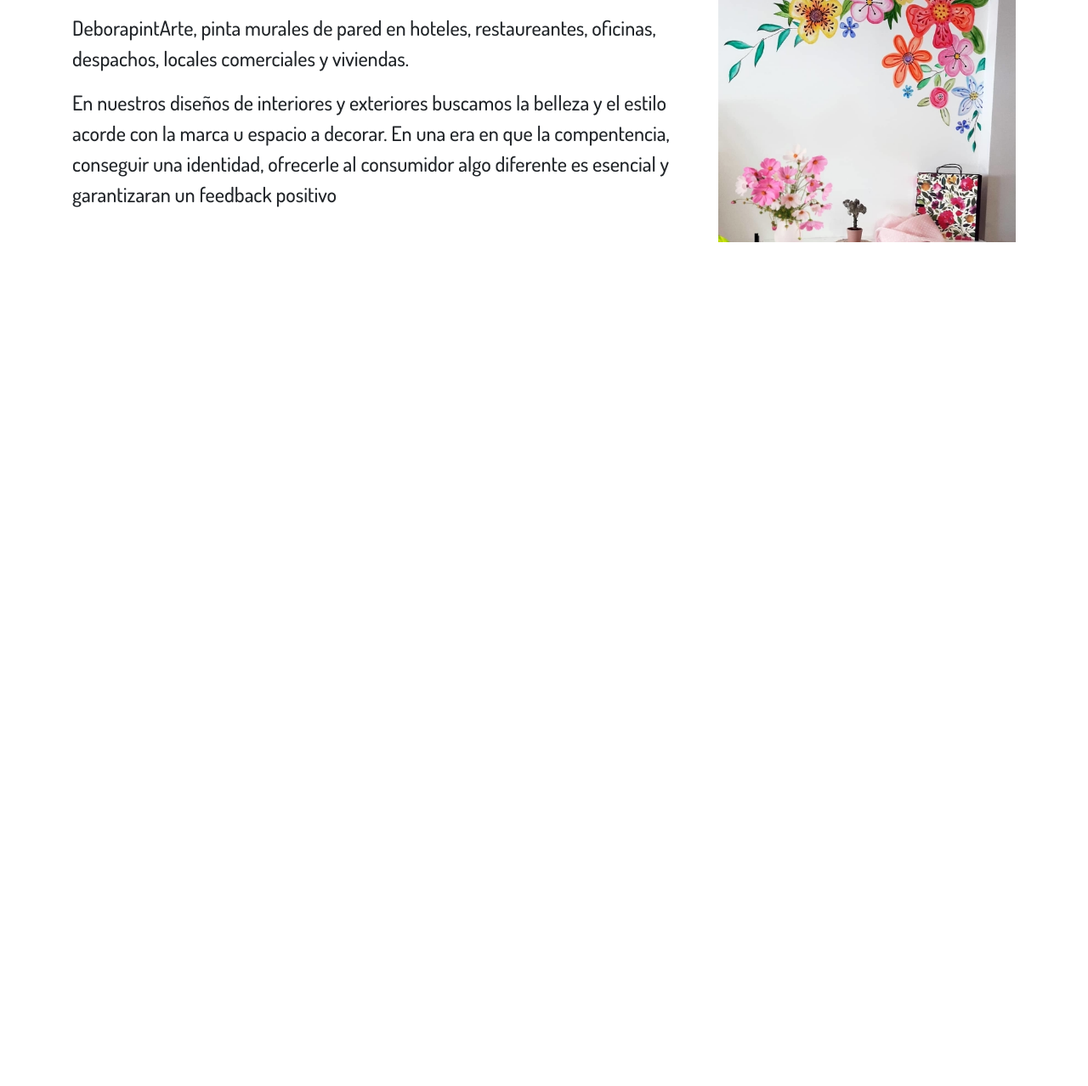
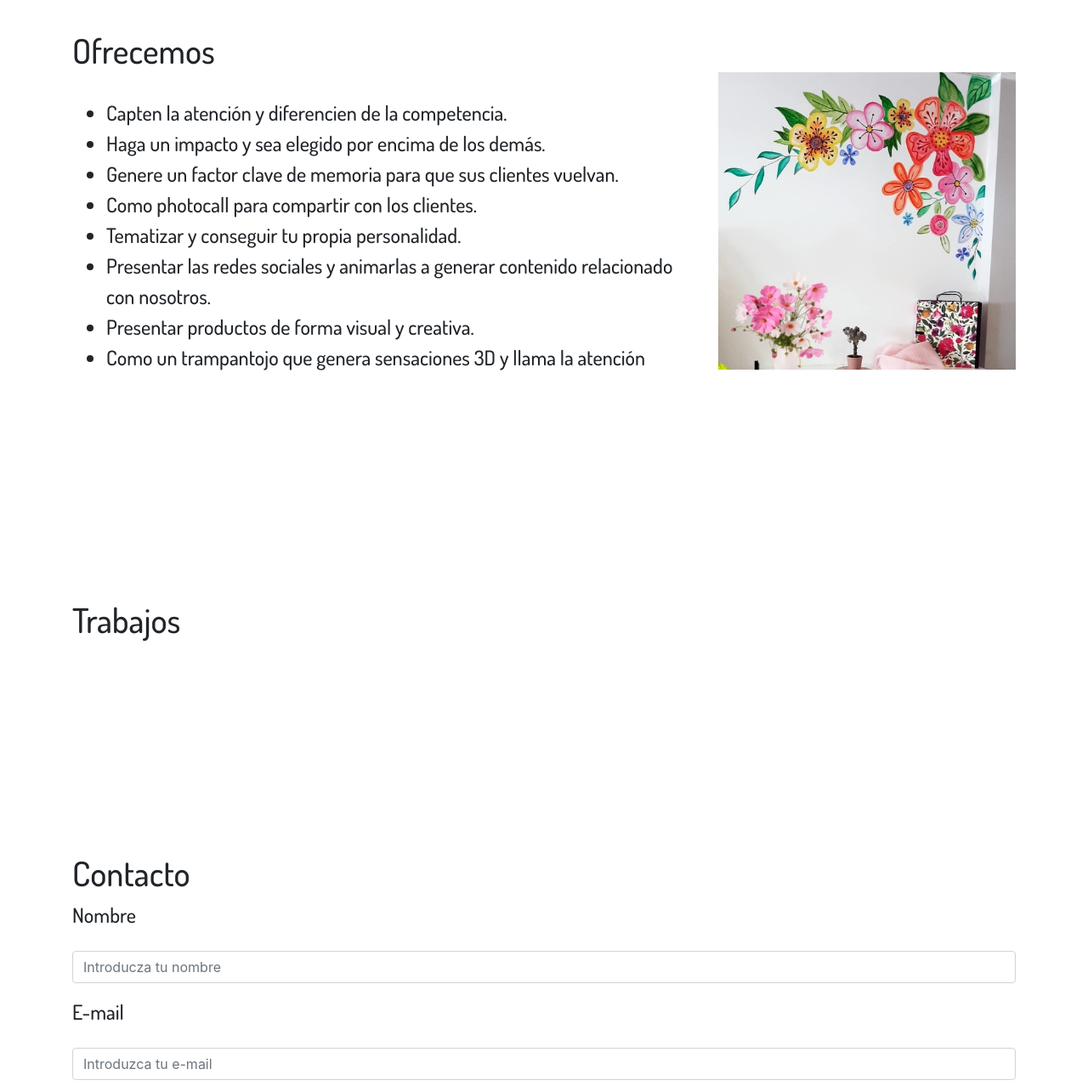
Before and after one commit to zwartapps/DeborapintarteNew, a plain HTML site: page index.html in a window 1280 px wide. Shown: the part 815-2093 px from the top of the page at 85% size. Before the commit the page ends 1200 px from the top, so only its background shows below. Drawn offline with nearby package versions, Linux system fonts and the light colour scheme.

Commit message:
form added

```diff
--- a/css/styles.css
+++ b/css/styles.css
@@ -1,7 +1,24 @@
+/*Smooth Scrolling*/
+html {
+  scroll-behavior: smooth;
+  box-sizing: border-box;
+
+}
+
+/*grid view*/
+*, *:before, *:after {
+  box-sizing: inherit;
+}
+
+
 section {
-    margin-top: 200px;
-    margin-bottom: 100px;
+    margin-top: 250px;
+
   }
+
+
+
+
 
 /*navbar width*/
 .navbar{
@@ -14,7 +31,7 @@ section {
   }
 }
 
-p {
+p , li{
   font-family: 'Dosis', sans-serif;
 font-size: x-large;
 }
@@ -23,14 +40,18 @@ h1 {
   font-family: 'Dosis', sans-serif;
 }
 
-
 /*images*/
-
-
   img {
     width: 100%;
     height: auto;
   }
+
+  #aboutImage{
+    padding-top: 50px;
+  }
+
+
+
 
 /*footer*/
 .footer{
--- a/index.html
+++ b/index.html
@@ -45,7 +45,7 @@
     <div class="collapse navbar-collapse flex-grow-1 text-right" id="myNavbar">
       <ul class="navbar-nav ml-auto flex-nowrap" id="nav">
         <li class="nav-item active">
-          <a href="#home" class="nav-link">Inicio</a>
+          <a href="#" class="nav-link">Inicio</a>
         </li>
         <li class="nav-item">
           <a href="#about" class="nav-link">Sobre Mi</a>
@@ -60,8 +60,9 @@
     </div>
   </nav>
 
+  <!-- home section -->
   <section>
-    <div  id="home" class="container">
+    <div id="home" class="container">
       <div class="row">
         <div class="col-sm-4"><img id="main" src="images/main1.jpg" alt="DeborapintArte" /></div>
         <div class="col-sm-8">
@@ -82,31 +83,72 @@
     </div>
   </section>
 
-
-  <section>
-    <div id="about" class="container">
+<!--about section-->
+  <section id="about">
+    <div  class="container">
       <div class="row">
         <div class="col-sm-8">
-          <h1>DeborapintArte</h1>
+          <h1>Ofrecemos</h1>
           <br>
-          <p>
-            DeborapintArte, pinta murales de pared en hoteles, restaureantes,
-            oficinas, despachos, locales comerciales y viviendas.
-          </p>
-          <p>
-            En nuestros diseños de interiores y exteriores buscamos la belleza y
-            el estilo acorde con la marca u espacio a decorar. En una era en que
-            la compentencia, conseguir una identidad, ofrecerle al consumidor algo
-            diferente es esencial y garantizaran un feedback positivo
-          </p>
+          <ul>
+            <li> Capten la atención y diferencien de la competencia.</li>
+            <li> Haga un impacto y sea elegido por encima de los demás.</li>
+            <li> Genere un factor clave de memoria para que sus clientes vuelvan.</li>
+            <li> Como photocall para compartir con los clientes.</li>
+            <li> Tematizar y conseguir tu propia personalidad.</li>
+            <li> Presentar las redes sociales y animarlas a generar contenido relacionado
+              con nosotros.</li>
+            <li> Presentar productos de forma visual y creativa.</li>
+            <li> Como un trampantojo que genera sensaciones 3D y llama la atención</li>
+          </ul>
         </div>
-      <div class="col-sm-4"><img id="about" src="images/about.jpg" alt="DeborapintArte" />
+        <div class="col-sm-4">
+          <img id="aboutImage" src="images/about.jpg" alt="DeborapintArte" />
         </div>
       </div>
   </section>
 
 
+  <!--projects-->
+<section id="projects">
+<div class="container">
+<h1>Trabajos</h1>
 
+
+
+</div>
+
+
+</section>
+
+
+ <!--Form-->
+ <section id="contact">
+  <div>
+      <div class="container">
+          <h1>Contacto</h1>
+      </div>
+  </div>
+  <div class="container">
+      <form>
+          <div class="form-group">
+              <label for="exampleInputEmail1"><p>Nombre</p></label>
+              <input type="text" class="form-control" id="nombre" placeholder="Introducza tu nombre" required>
+          </div>
+          <div class="form-group">
+              <label for="exampleInputEmail1"><p>E-mail</p></label>
+              <input type="email" class="form-control" id="exampleInputEmail1" placeholder="Introduzca tu e-mail" required>
+              <small id="emailHelp" class="form-text text-muted">Nunca compartiremos tu e-mail con nadie</small>
+          </div>
+          <div class="form-group">
+              <label for="comentarios"><p>Mensaje</p></label>
+              <textarea rows="5"  class="form-control" id="nombre" placeholder="Escribe tu mensaje" required></textarea>
+          </div>
+          <button type="submit" class="btn btn-primary">Enviar</button>
+          <button class="btn btn-danger" type="reset">Cancelar</button>
+      </form>
+  </div>
+</section>
 
 
   <!-- Optional JavaScript -->
```
Lines whose indentation alone changed are shown as unchanged.
